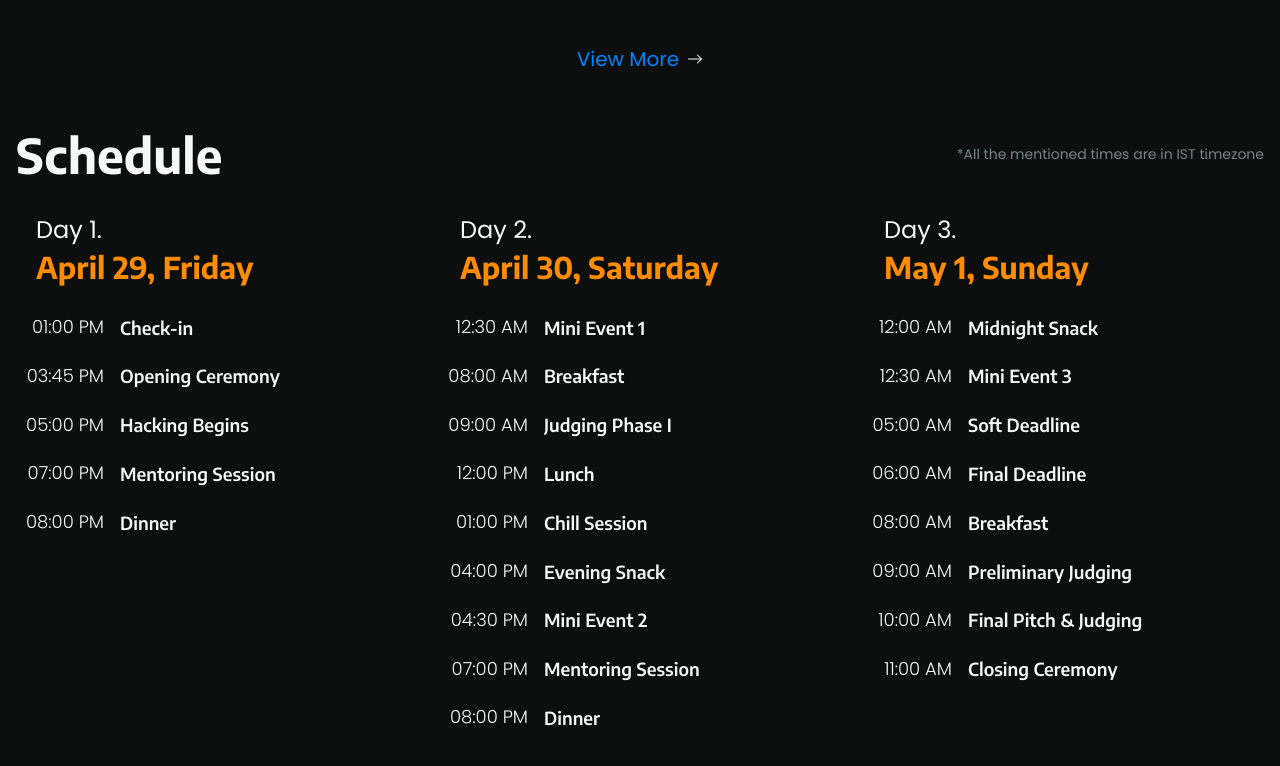
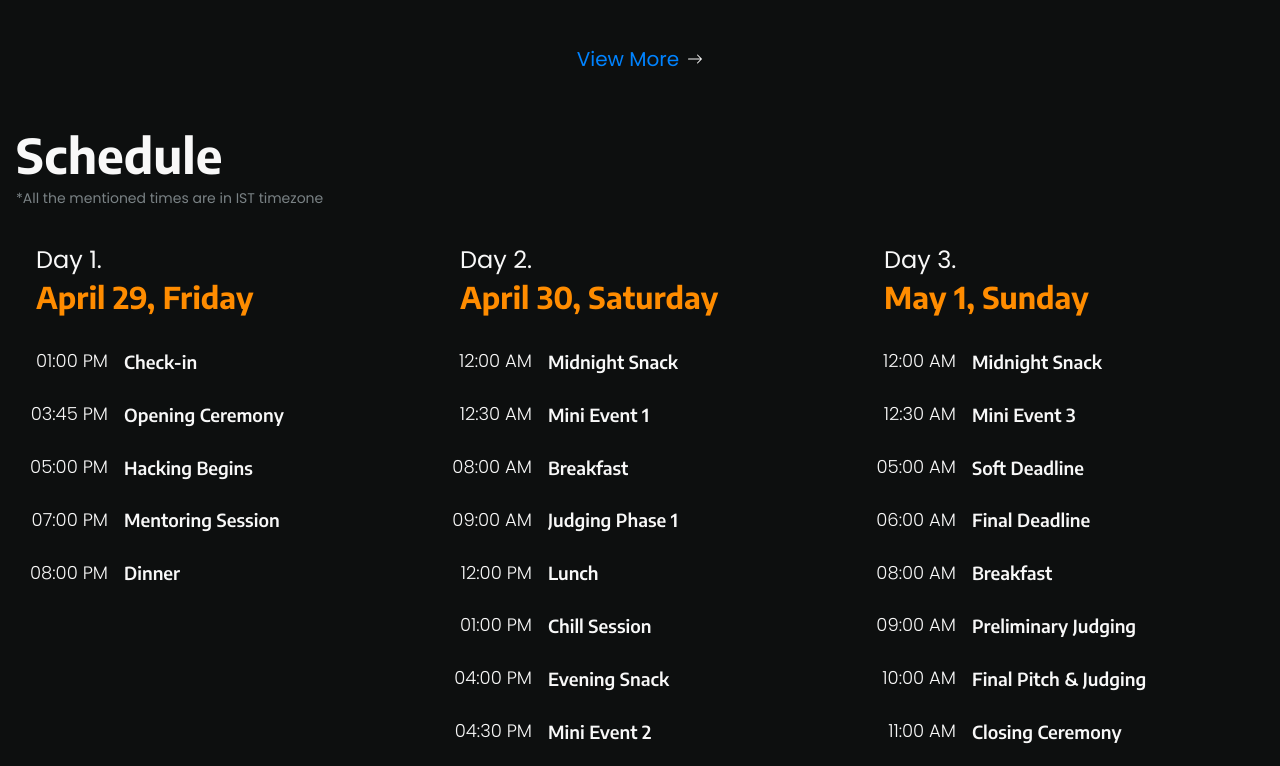
Before and after one commit to hcs-user/HackSVIT-22, a Next.js app: page / in a window 1280 px wide. Shown: the part 3400-4166 px from the top of the page. Built offline with nearby package versions, Linux system fonts and the light colour scheme.

Commit message:
schedule and venue section changes

```diff
--- a/src/components/Schedule.tsx
+++ b/src/components/Schedule.tsx
@@ -21,7 +21,6 @@ export default function Schedule() {
 	const breakpoint = useBreakpoint();
 	const { valueAsNumber, increment, decrement, isAtMin, isAtMax } = useCounter({
 		defaultValue: 0,
-
 		keepWithinRange: true,
 		step: 1,
 		min: 0,
@@ -31,10 +30,12 @@ export default function Schedule() {
 	return (
 		<Container maxW='container.xl'>
 			<Flex justify='space-between' align='center'>
-				<Heading size='2xl'>Schedule</Heading>
-				<Text color='gray.400' fontSize='sm'>
-					*All the mentioned times are in IST timezone
-				</Text>
+				<Box>
+					<Heading size='2xl'>Schedule</Heading>
+					<Text color='gray.400' fontSize='sm' pt='2'>
+						*All the mentioned times are in IST timezone
+					</Text>
+				</Box>
 				<HStack display={["initial", null, "none"]}>
 					<IconButton
 						aria-label='Previous'
@@ -65,7 +66,7 @@ export default function Schedule() {
 										{format(new Date(date), "MMMM d, cccc")}
 									</Heading>
 								</Text>
-								<VStack spacing='3' pt='4' w='full' align='start'>
+								<VStack pt='4' w='full' align='start'>
 									{activities.map(({ startTime, activity, valid }, j) => {
 										const dateTime = date + " " + startTime;
 										// const active = formatDistance(
@@ -80,12 +81,14 @@ export default function Schedule() {
 											valid && (
 												<Flex
 													key={j}
-													px='2'
-													py='1'
+													px='3'
+													py='2'
 													// bg={active ? "yellow.500" : undefined}
 													rounded='base'
 													w='full'
 													align='center'
+													transition='0.3s'
+													_hover={{ bg: "yellow.500" }}
 												>
 													<Text
 														fontSize='lg'
--- a/src/components/Venue.tsx
+++ b/src/components/Venue.tsx
@@ -37,7 +37,7 @@ export default function Venue() {
 			<Flex direction='column' pos='relative'>
 				<AspectRatio ratio={16 / 9}>
 					<Img
-						src='https://www.svitvasad.ac.in/img/landingbanner/1.jpg'
+						src='/college-photo.webp'
 						roundedTop='xl'
 						roundedBottom={["none", null, "xl"]}
 						// minH='64'
--- a/src/data/schedule.json
+++ b/src/data/schedule.json
@@ -39,9 +39,9 @@
 		"activities": [
 			{
 				"startTime": "0:00",
-				"activity": "Midnight snacks",
+				"activity": "Midnight Snack",
 				"location": null,
-				"valid": false
+				"valid": true
 			},
 			{
 				"startTime": "0:30",
@@ -57,7 +57,7 @@
 			},
 			{
 				"startTime": "9:00",
-				"activity": "Judging Phase I",
+				"activity": "Judging Phase 1",
 				"location": null,
 				"valid": true
 			},
@@ -97,7 +97,6 @@
 				"location": "MCA Side Area",
 				"valid": true
 			}
-
 		]
 	},
 	{
```
Also changed, not shown: public/college-photo.webp (added).
